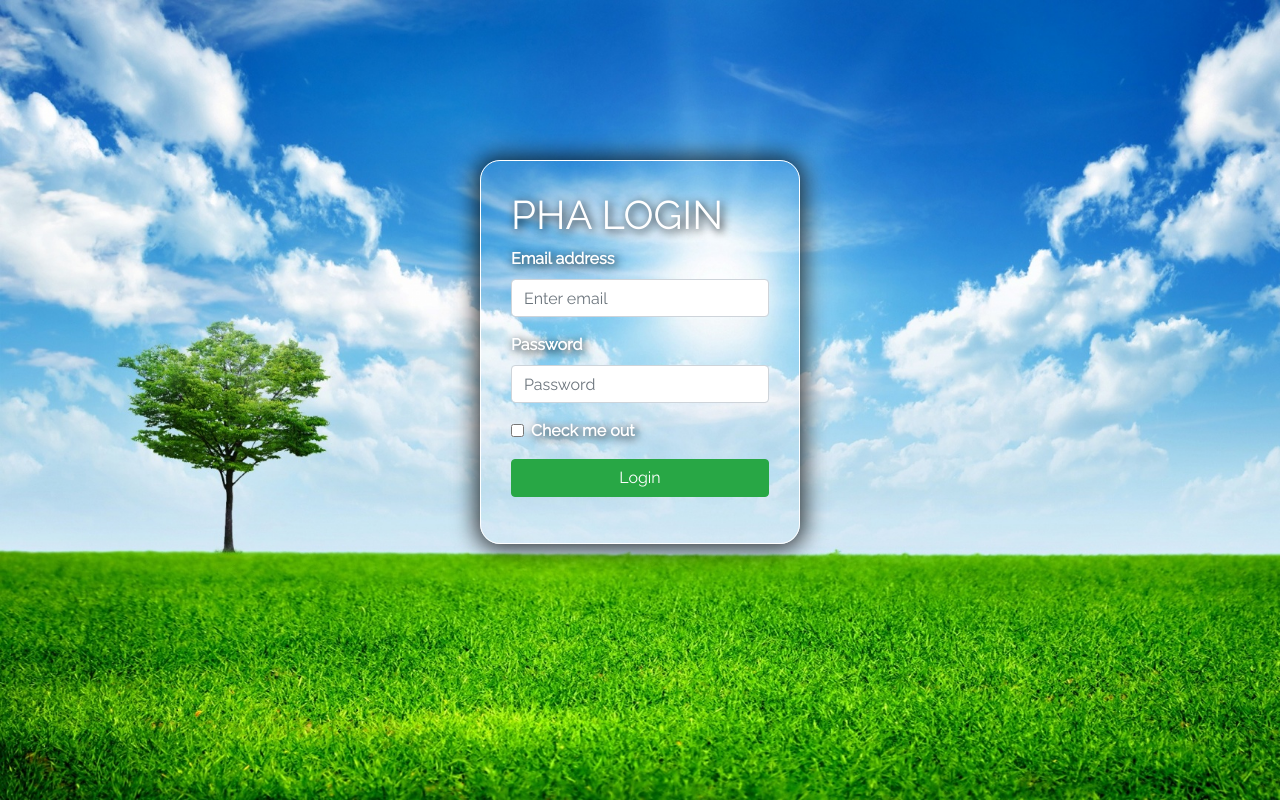
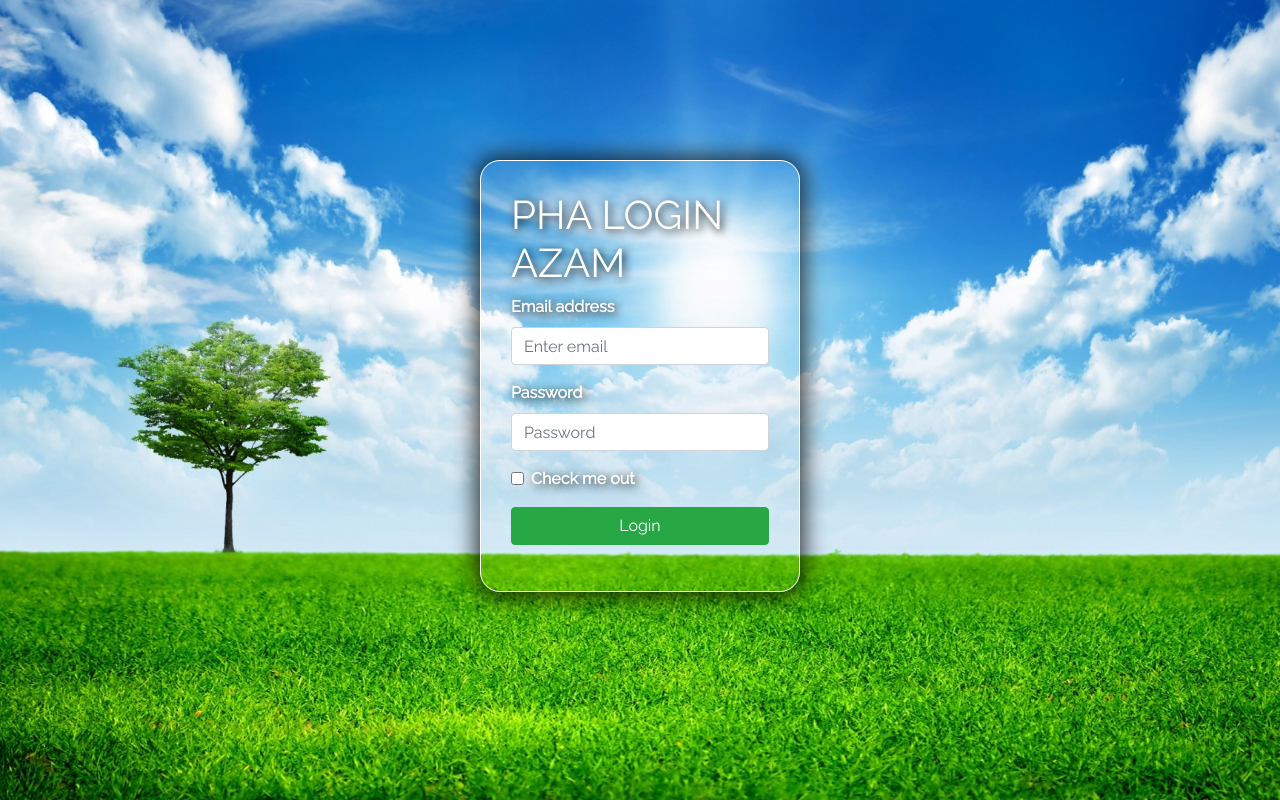
Before and after one commit to AZAMIQBAL/pha, a plain HTML site: page index.html in a window 1280 px wide. Drawn offline with nearby package versions, Linux system fonts and the light colour scheme.

Commit message:
Update index.html

```diff
--- a/index.html
+++ b/index.html
@@ -24,7 +24,7 @@ TIME
     <div class="row justify-content-center">
       <div class="col-md-3 col-sm-6 col-xs-12 row-container">
         <form>
-          <h1>PHA LOGIN </h1>
+          <h1>PHA LOGIN AZAM </h1>
           <div class="form-group">
             <label for="email">Email address</label>
             <input type="email" class="form-control" id="email" placeholder="Enter email">
```
